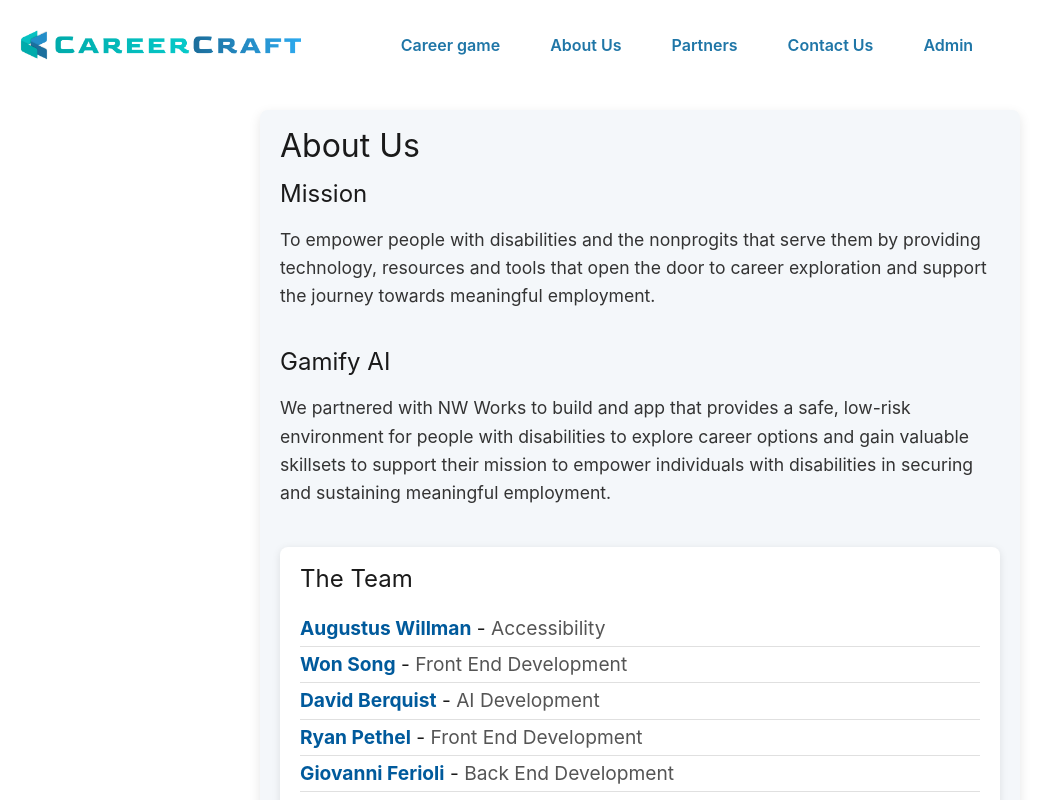
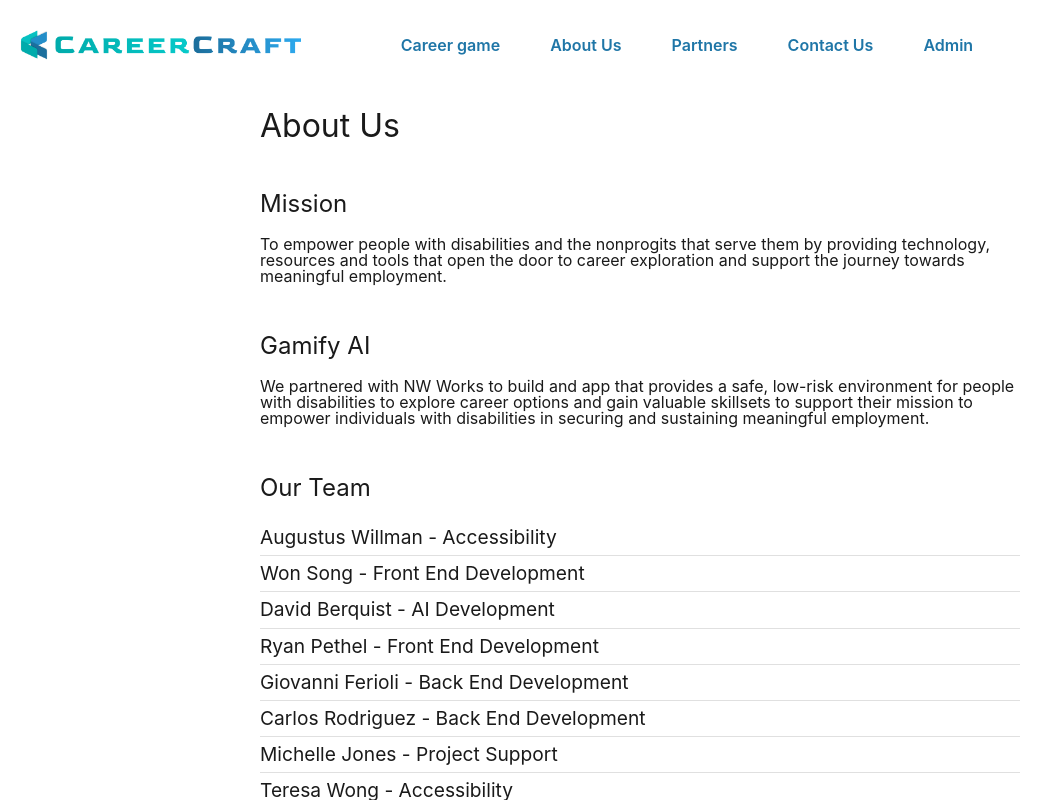
Before and after one commit to microsoft/career-ai, a React (Create React App) app in the folder Client/: page /about in a window 1280 px wide. Shown: the top 800 px of the page, without its empty margins (0-1062 px from the left). Built offline with nearby package versions, Linux system fonts and the light colour scheme; no server answers.

Commit message:
updated About Us

```diff
--- a/Client/src/components/Layout/Layout.scss
+++ b/Client/src/components/Layout/Layout.scss
@@ -50,3 +50,8 @@
   margin-bottom: 20px;
   margin-top: 50px;
 }
+
+.team-member {
+  padding: 8px 0;
+  border-bottom: 1px solid #e0e0e0;
+}
--- a/Client/src/screens/AboutScreen/AboutScreen.tsx
+++ b/Client/src/screens/AboutScreen/AboutScreen.tsx
@@ -1,36 +1,169 @@
 import React from "react";
 import { usePrompts } from "../../hooks/usePrompts";
-import { H1, H2 } from "../../components/Typography";
+import { H1 } from "../../components/Typography";
+import { H2 } from "../../components/Typography";
 import { usePageTracking } from "../../hooks/usePageTracking";
-import "../../Pages.css"; // Importing a new CSS file for custom styling
+import { Spinner } from "../../components/Spinner";
 
 export function AboutScreen(): React.ReactElement {
   usePageTracking("AboutScreen");
+  const [prompt, setPrompt, savePrompts, reloadPrompts, isLoading] =
     usePrompts();
 
+  const handlePromptUpdated = (name: string, value: string) => {
+    setPrompt({ ...prompt, [name]: value });
+  };
+
   return (
-    <div className="about-container">
+    <div>
       <H1>About Us</H1>
+      <div className="game-screen-margin-top">
+        <H2>Mission</H2>
+        <p>
+          To empower people with disabilities and the nonprogits that serve them by providing technology, resources and tools that open the door
+          to career exploration and support the journey towards meaningful employment.
+        </p>
+      </div>
+      <div className="game-screen-margin-top">
+        <H2>Gamify AI</H2>
+        <p>
+          We partnered with NW Works to build and app that provides a safe, low-risk environment for people with disabilities
+          to explore career options and gain valuable skillsets to support their mission to empower individuals with disabilities
+          in securing and sustaining meaningful employment.
+        </p>
+      </div>
+      <div className="game-screen-margin-top">
+        <H2>Our Team</H2>
+        <ul>
+          <li className="team-member"><p>Augustus Willman - Accessibility</p></li>
+          <li className="team-member"><p>Won Song - Front End Development</p></li>
+          <li className="team-member"><p>David Berquist - AI Development</p></li>
+          <li className="team-member"><p>Ryan Pethel - Front End Development</p></li>
+          <li className="team-member"><p>Giovanni Ferioli - Back End Development</p></li>
+          <li className="team-member"><p>Carlos Rodriguez - Back End Development</p></li>
+          <li className="team-member"><p>Michelle Jones - Project Support</p></li>
+          <li className="team-member"><p>Teresa Wong - Accessibility</p></li>
+          <li className="team-member"><p>Tricia McIntosh - Project Support</p></li>
+          <li className="team-member"><p>Balinda Moreland - Product Advisor</p></li>
+          <li className="team-member"><p>Ryan Johnson - General Development</p></li>
+        </ul>
+      </div>
 
-      <section className="about-section">
-        <H2>Mission</H2>
+
+
+      <Spinner show={isLoading} />
+    </div>
+  );
+}
+
+
+
+
+
+
+
+
+
+// import React from "react";
+// import { usePrompts } from "../../hooks/usePrompts";
+// import { H1, H2 } from "../../components/Typography";
+// import { usePageTracking } from "../../hooks/usePageTracking";
+// import "../../Pages.css"; // Importing a new CSS file for custom styling
+
+// export function AboutScreen(): React.ReactElement {
+//   usePageTracking("AboutScreen");
+//     usePrompts();
+
+//   return (
+//     <div className="about-container">
+//       <H1>About Us</H1>
+
+//       <section className="about-section">
+//         <H2>Mission</H2>
+//         <p className="section-description">
+//           To empower people with disabilities and the nonprogits that serve them by providing technology, resources and tools that open the door
+//           to career exploration and support the journey towards meaningful employment.
+//         </p>
+//       </section>
+
+//       <section className="about-section">
+//         <H2>Gamify AI</H2>
+//         <p className="section-description">
+//           We partnered with NW Works to build and app that provides a safe, low-risk environment for people with disabilities
+//           to explore career options and gain valuable skillsets to support their mission to empower individuals with disabilities
+//           in securing and sustaining meaningful employment.
+//         </p>
+//       </section>
+
+//       <section className="team-section">
+//         <H2>The Team</H2>
+//         <ul className="team-list">
+//         <li className="team-member">
+//             <strong>Augustus Willman</strong> - <span className="team-description">Accessibility</span>
+//           </li>
+//           <li className="team-member">
+//             <strong>Won Song</strong> - <span className="team-description">Front End Development</span>
+//           </li>
+//           <li className="team-member">
+//             <strong>David Berquist</strong> - <span className="team-description">AI Development</span>
+//           </li>
+//           <li className="team-member">
+//             <strong>Ryan Pethel</strong> - <span className="team-description">Front End Development</span>
+//           </li>
+//           <li className="team-member">
+//             <strong>Giovanni Ferioli</strong> - <span className="team-description">Back End Development</span>
+//           </li>
+//           <li className="team-member">
+//             <strong>Carlos Rodriguez</strong> - <span className="team-description">Back End Development</span>
+//           </li>
+//           <li className="team-member">
+//             <strong>Michelle Jones</strong> - <span className="team-description">Project Support</span>
+//           </li>
+//           <li className="team-member">
+//             <strong>Teresa Wong</strong> - <span className="team-description">Accessibility</span>
+//           </li>
+//           <li className="team-member">
+//             <strong>Tricia McIntosh</strong> - <span className="team-description">Project Support</span>
+//           </li>
+//           <li className="team-member">
+//             <strong>Balinda Moreland</strong> - <span className="team-description">Product Advisor</span>
+//           </li>
+//           <li className="team-member">
+//             <strong>Ryan Johnson</strong> - <span className="team-description">General Development</span>
+//           </li>
+//         </ul>
+
+
+
+//       </section>
+
+//     </div>
+//   );
+// }
+
+
+
+{/* <H1>About Us</H1> */ }
+
+
+
+{/* <H2>Mission</H2>
         <p className="section-description">
           To empower people with disabilities and the nonprogits that serve them by providing technology, resources and tools that open the door
           to career exploration and support the journey towards meaningful employment.
-        </p>
-      </section>
+        </p> */}
 
-      <section className="about-section">
-        <H2>Gamify AI</H2>
+
+
+{/* <H2>Gamify AI</H2>
         <p className="section-description">
           We partnered with NW Works to build and app that provides a safe, low-risk environment for people with disabilities
           to explore career options and gain valuable skillsets to support their mission to empower individuals with disabilities
           in securing and sustaining meaningful employment.
-        </p>
-      </section>
+        </p> */}
 
-      <section className="team-section">
-        <H2>The Team</H2>
+
+{/* <H2>The Team</H2>
         <ul className="team-list">
         <li className="team-member">
             <strong>Augustus Willman</strong> - <span className="team-description">Accessibility</span>
@@ -65,12 +198,4 @@ export function AboutScreen(): React.ReactElement {
           <li className="team-member">
             <strong>Ryan Johnson</strong> - <span className="team-description">General Development</span>
           </li>
-        </ul>
-
-
-
-      </section>
-
-    </div>
-  );
-}
+        </ul> */}
--- a/Client/src/screens/ResultScreen/ResultScreen.tsx
+++ b/Client/src/screens/ResultScreen/ResultScreen.tsx
@@ -39,7 +39,7 @@ export function ResultScreen(): React.ReactElement {
   }, []);
 
   return (
-    <div className="start-screen-center">
+    <div>
       <div className="start-screen-center">
         <img
           src="/AwardRibbon.png"
@@ -48,9 +48,9 @@ export function ResultScreen(): React.ReactElement {
         />
         <H1>Great work, {userName}!</H1>
         <H2>{summary}</H2>
-        <ul>
+        <ul className="game-screen-margin-top">
           {lessons.map((lesson, index) => (
-            <li key={index}>{lesson}</li>
+            <H2><li key={index}>{lesson}</li></H2>
           ))}
         </ul>
         <button
@@ -62,7 +62,7 @@ export function ResultScreen(): React.ReactElement {
             link.click();
             document.body.removeChild(link);
           }}
-          className="download-button"
+          className="game-screen-margin-top"
         >
           Download Certificate
         </button>
```
